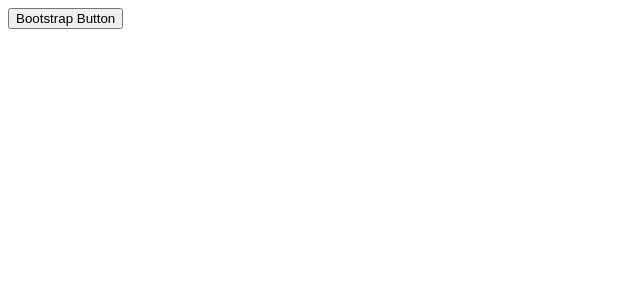
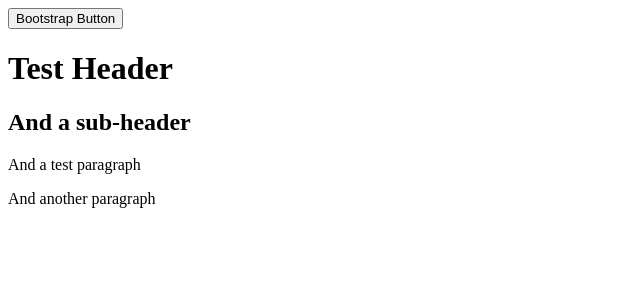
Before and after one commit to RodgerRG/Blog-Top-Of-The-Stack, a React (Create React App) app: page / in a window 1280 px wide. Shown: the top 300 px of the page, without its empty margins (0-640 px from the left). Built offline with nearby package versions, Linux system fonts and the light colour scheme; the HTML template or start-up script is replaced by a standard one.

Commit message:
Added markdown parser, quick test to see if it functions

```diff
--- a/package.json
+++ b/package.json
@@ -16,6 +16,7 @@
     "react": "16",
     "react-bootstrap": "1",
     "react-dom": "16",
+    "react-markdown": "^4.3.1",
     "react-scripts": "^3.4.3",
     "typescript": "4"
   },
--- a/src/App.tsx
+++ b/src/App.tsx
@@ -1,14 +1,20 @@
 import React from 'react';
+import ReactMarkdown from 'react-markdown';
 
 import Button from 'react-bootstrap/Button';
 import Container from 'react-bootstrap/Container';
 import Row from 'react-bootstrap/Row';
+
+const input = '# Test Header\n\n ## And a sub-header \n\n And a test paragraph\n\n And another paragraph';
 
 const App: React.FC = () =>
   <Container>
     <Row>
       <Button>Bootstrap Button</Button>
     </Row>
+    <Row>
+      <ReactMarkdown source={input} />
+    </Row>
   </Container>;
 
 export default App;
```
Also changed, not shown: 1 other file (tests, documents, lock files or other folders).
